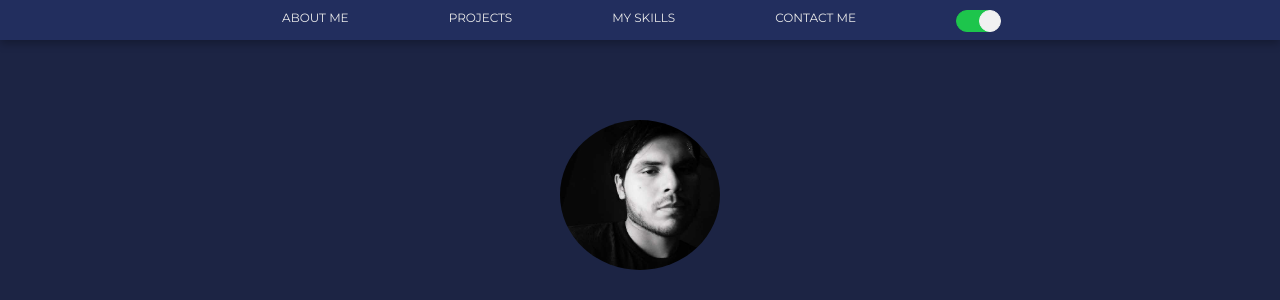
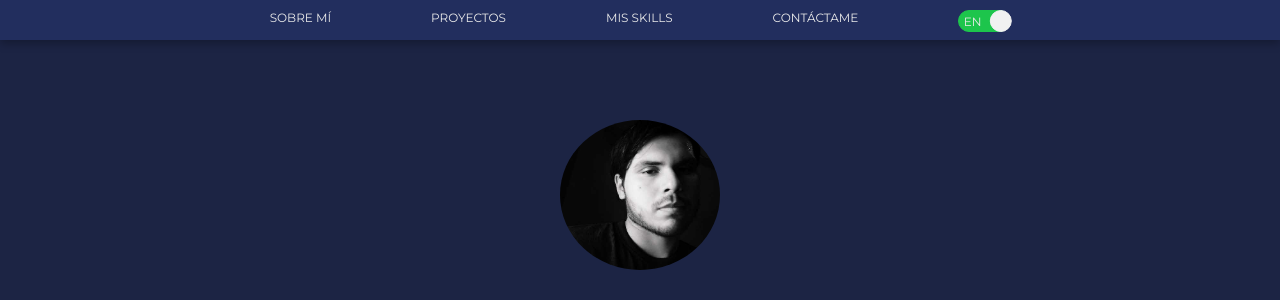
Before and after one commit to ewa1do/my-portfolio, a website: page index.html in a window 1280 px wide. Both pictures are taken after a click on the element 976 px from the left and 21 px from the top of the page. Shown: the top 300 px of the page. Drawn offline with nearby package versions, Linux system fonts and the light colour scheme.

Commit message:
changing the language of the menu when hit button

```diff
--- a/css/styles.css
+++ b/css/styles.css
@@ -75,11 +75,19 @@ section {
 
 
 .switch {
-    padding: 1rem 2rem;
+    padding: 1rem 2.5rem;
     border: 1px solid var(--alternative);
     border-radius: 20px;
     position: relative;
     background-color: var(--alternative);
+}
+
+.lang {
+    position: absolute;
+    top: 15%;
+    left: 55%;
+    font-size: 1.2rem;
+    transition: all .6s ease;
 }
 
 .circle {
@@ -95,9 +103,12 @@ section {
 }
 
 .animation-switch {
-    transform: translateX(100%);
+    transform: translateX(140%);
 }
 
+.text-move {
+    transform: translateX(-130%);
+}
 
 /* =========================================== */
 /*                 ABOUT ME                    */
--- a/index.html
+++ b/index.html
@@ -15,13 +15,14 @@
 </head>
 <body>
     <nav class="nav">
-        <ul class="menu">
+        <ul class="menu EN">
             <li><a href="#personal">about me</a></li>
             <li><a href="#projects">projects</a></li>
             <li><a href="#skills">my skills</a></li>
             <li><a href="#contact">contact me</a></li>
             <li>
                 <div class="switch">
+                    <span class="lang">ES</span>
                     <div class="circle"></div>
                 </div>
             </li>
--- a/js/index.js
+++ b/js/index.js
@@ -1,5 +1,9 @@
 'use strict';
 
+const menuLang = {
+    EN: ['about me', 'projects', 'my skills', 'contact me'],
+    ES: ['sobre mí', 'proyectos', 'mis skills', 'contáctame'],
+}
 const skillsArr = ['<html/>', '.css{}', 'js();', 'git'];
 const skillDiv = [];
 
@@ -12,8 +16,8 @@ const contact = document.querySelector('#contact');
 
 const switchDiv = document.querySelector('.switch');
 const circle = document.querySelector('.circle');
+const langSpan = document.querySelector('.lang');
 
-console.log(circle);
 
 // creating the text for the skills
 Array.from(skills.children).forEach(div => {
@@ -44,15 +48,44 @@ class UI {
     }
 
     static switchButtonAnimation () {
+        circle.classList.toggle('animation-switch');
+        langSpan.classList.toggle('text-move');
+
+        if (langSpan.textContent === 'ES') {
+            langSpan.textContent = 'EN';
+        } else {
+            langSpan.textContent = 'ES';
+        }
+    }
+
+    static changeLanguage (menu, lang, classRemoved, classAdded) {
+        for (let i = 0; i < 4; i++) {
+            menu.children[i].children[0].textContent = lang[i];
+            menu.classList.remove(classRemoved);
+            menu.classList.add(classAdded);
+        }
+    }
+
+    static changeMenuLanguage () {
+        const menu = document.querySelector('.menu');
+
+        if (menu.classList.contains('EN')) {
+            UI.changeLanguage(menu, menuLang.ES, 'EN', 'ES');
+        } else {
+            UI.changeLanguage(menu, menuLang.EN, 'ES', 'EN');
+        }
+    }
+
+    static switchButton () {
         circle.addEventListener('click', function () {
-            circle.classList.toggle('animation-switch');
+            UI.switchButtonAnimation();
+            UI.changeMenuLanguage();
         });
     }
-
 
 }
 
 
 
-document.addEventListener('DOMContentLoaded', UI.switchButtonAnimation);
+document.addEventListener('DOMContentLoaded', UI.switchButton);
 projects.addEventListener('mouseover', e => UI.toggleProjectDescription(e));
```
